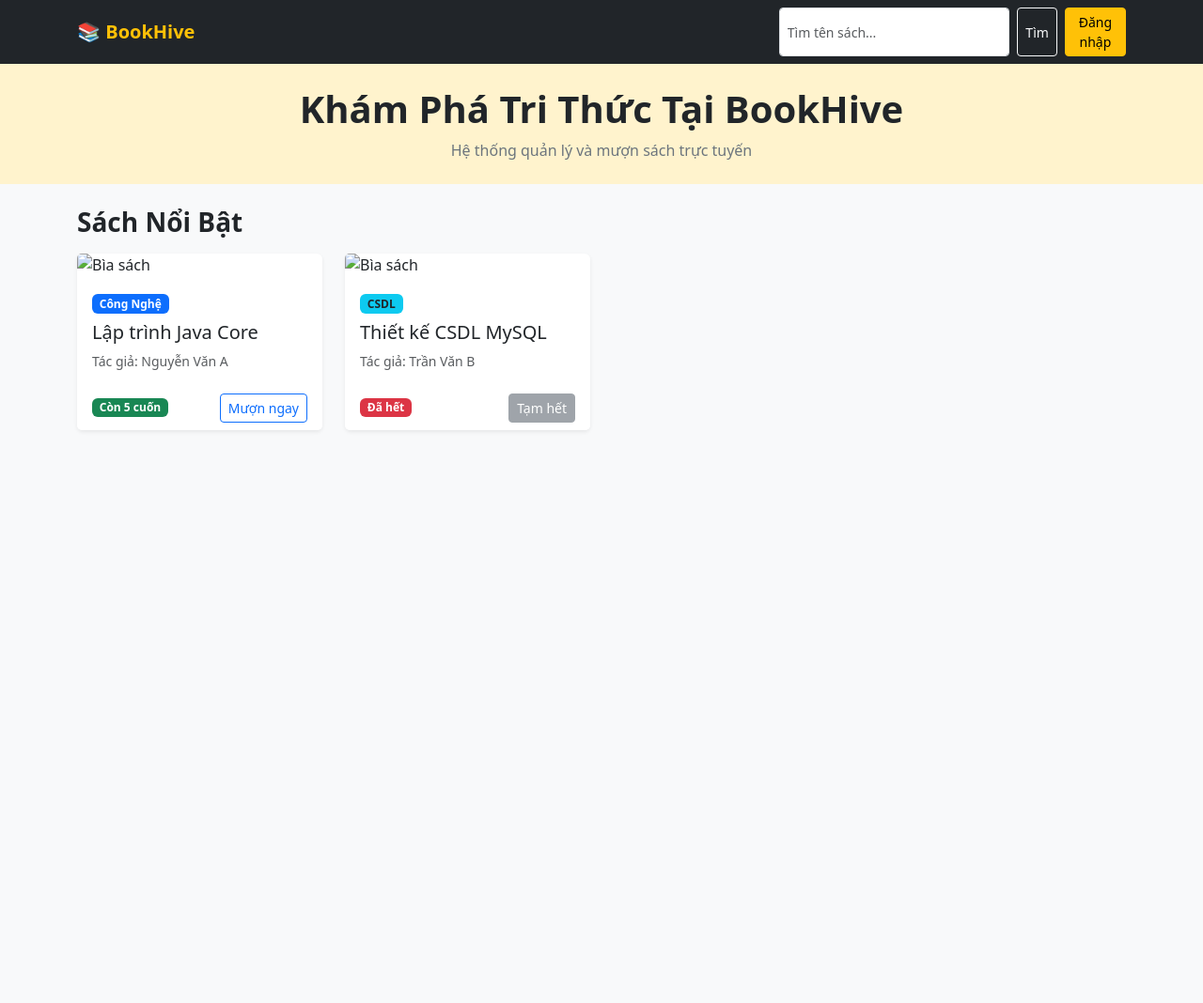
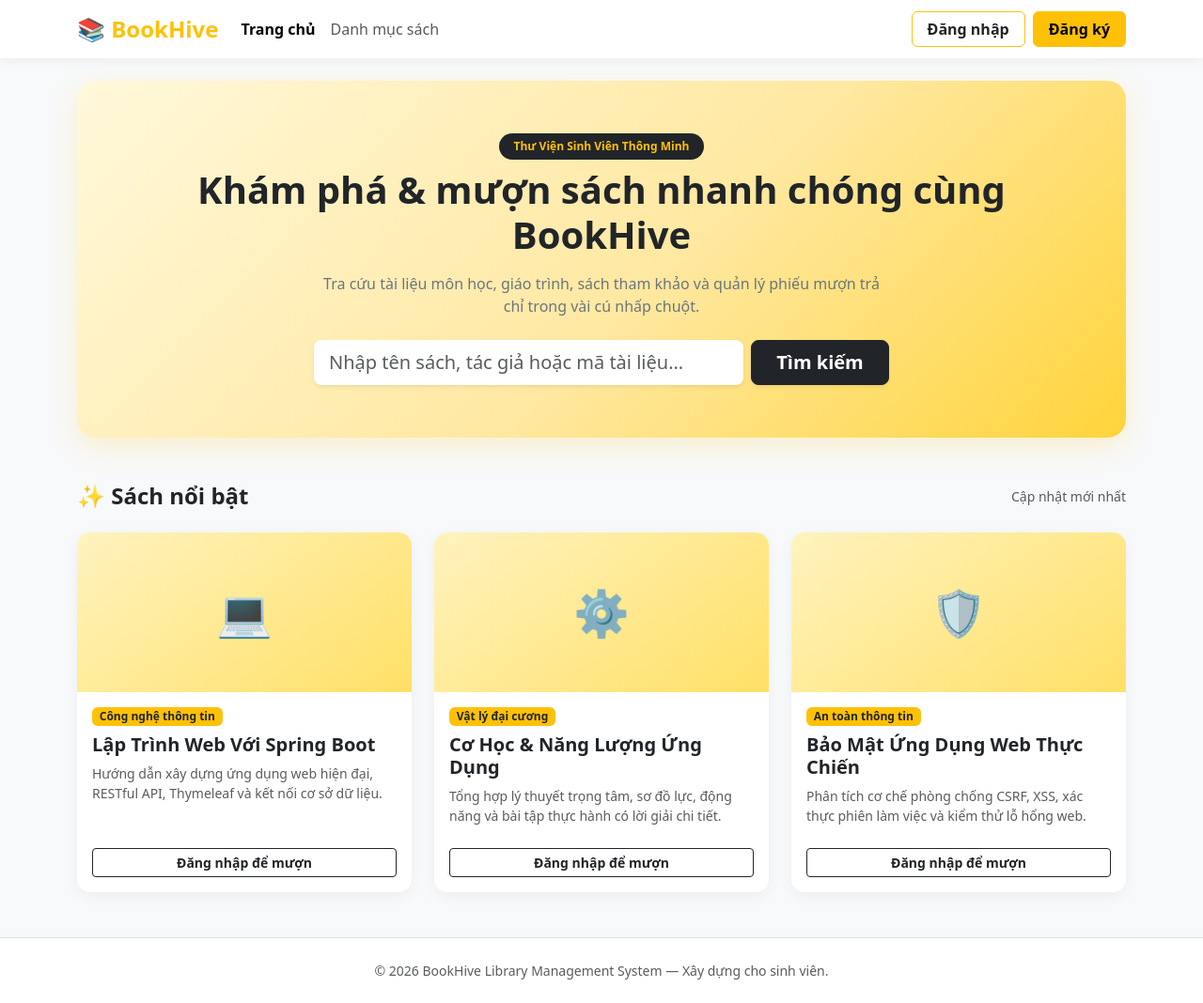
Before and after one commit to Billions-13/BookHive---Library-Management-System, a Spring app: page /index in a window 1280 px wide. Shown: the whole page at 94% size. Before the commit the page ends 459 px from the top, so only its background shows below. Run offline with Thymeleaf, Linux system fonts and the light colour scheme; the template is opened without the code that fills it, so the values that code supplies are empty; some libraries are stand-ins or nearby versions.

Commit message:
Finalize BookHive frontend templates and stylesheet for Spring Boot

```diff
--- a/BookHive---Library-Management-System-main/src/main/resources/static/css/style.css
+++ b/BookHive---Library-Management-System-main/src/main/resources/static/css/style.css
@@ -0,0 +1,125 @@
+:root {
+    --bh-primary: #ffc107;
+    --bh-primary-hover: #ffb300;
+    --bh-dark: #212529;
+}
+
+body {
+    font-family: system-ui, -apple-system, "Segoe UI", Roboto, "Helvetica Neue", Arial, sans-serif;
+    background-color: #f8f9fa;
+    color: var(--bh-dark);
+}
+
+.bh-navbar {
+    background-color: #ffffff;
+    box-shadow: 0 2px 12px rgba(0, 0, 0, 0.06);
+}
+
+.bh-hero {
+    background: linear-gradient(135deg, #fff8db 0%, #ffe8a1 55%, #ffd43b 100%);
+    border-radius: 20px;
+    padding: 3.5rem 2rem;
+    box-shadow: 0 10px 30px rgba(255, 193, 7, 0.18);
+}
+
+.bh-book-card {
+    border: none;
+    border-radius: 14px;
+    box-shadow: 0 4px 16px rgba(0, 0, 0, 0.05);
+    transition: transform 0.22s ease, box-shadow 0.22s ease;
+}
+
+.bh-book-card:hover {
+    transform: translateY(-5px);
+    box-shadow: 0 10px 24px rgba(0, 0, 0, 0.1);
+}
+
+.bh-book-cover {
+    height: 170px;
+    border-radius: 14px 14px 0 0;
+    display: flex;
+    align-items: center;
+    justify-content: center;
+    font-size: 3rem;
+    background: linear-gradient(145deg, #fff3bf, #ffe066);
+}
+
+.bh-auth-card {
+    width: 100%;
+    max-width: 430px;
+    border: none;
+    border-radius: 18px;
+    box-shadow: 0 12px 32px rgba(0, 0, 0, 0.08);
+    background-color: #ffffff;
+    z-index: 1000;
+}
+
+@keyframes blinkGlow {
+    0%, 100% {
+        opacity: 1;
+        transform: scale(1);
+        text-shadow: 0 0 12px #ffc107, 0 0 24px #ff9800;
+    }
+    50% {
+        opacity: 0.45;
+        transform: scale(1.06);
+        text-shadow: 0 0 4px #ffc107;
+    }
+}
+
+@keyframes spinSparkle {
+    0% {
+        transform: translate(-50%, -50%) rotate(0deg) scale(0.8);
+    }
+    50% {
+        transform: translate(-50%, -50%) rotate(180deg) scale(1.15);
+    }
+    100% {
+        transform: translate(-50%, -50%) rotate(360deg) scale(0.8);
+    }
+}
+
+@keyframes floatArrow {
+    0%, 100% {
+        transform: translateX(0);
+    }
+    50% {
+        transform: translateX(8px);
+    }
+}
+
+.blink-congrats {
+    animation: blinkGlow 1.1s infinite ease-in-out;
+}
+
+.sparkle-sky-overlay {
+    position: fixed;
+    inset: 0;
+    pointer-events: none;
+    overflow: hidden;
+    z-index: 999;
+    background: radial-gradient(circle at center, rgba(255, 193, 7, 0.14), rgba(0, 0, 0, 0.25));
+}
+
+.sparkle-spinner {
+    position: absolute;
+    top: 50%;
+    left: 50%;
+    width: 100vmax;
+    height: 100vmax;
+    animation: spinSparkle 7s linear infinite;
+    display: flex;
+    align-items: center;
+    justify-content: center;
+    font-size: 2rem;
+    letter-spacing: 2.2rem;
+    text-align: center;
+    line-height: 4.5rem;
+    color: #ffe066;
+    text-shadow: 0 0 10px #ffd43b, 0 0 22px #fab005;
+}
+
+.arrow-home {
+    display: inline-block;
+    animation: floatArrow 0.9s infinite ease-in-out;
+}
--- a/BookHive---Library-Management-System-main/src/main/resources/templates/index.html
+++ b/BookHive---Library-Management-System-main/src/main/resources/templates/index.html
@@ -1,75 +1,109 @@
 <!DOCTYPE html>
-<html lang="vi">
+<html lang="vi" xmlns:th="http://www.thymeleaf.org">
 <head>
     <meta charset="UTF-8">
     <meta name="viewport" content="width=device-width, initial-scale=1.0">
-    <title>BookHive - Thư Viện Trực Tuyến</title>
-    <!-- Bootstrap 5 CDN -->
+    <title>Trang Chủ - BookHive</title>
     <link href="https://cdn.jsdelivr.net/npm/bootstrap@5.3.0/dist/css/bootstrap.min.css" rel="stylesheet">
-    <!-- File CSS riêng của Sasa -->
-    <link rel="stylesheet" href="../static/css/style.css">
+    <link th:href="@{/css/style.css}" href="/css/style.css" rel="stylesheet">
 </head>
-<body class="bg-light">
-
-    <!-- Header / Navbar -->
-    <nav class="navbar navbar-expand-lg navbar-dark bg-dark">
+<body>
+    <nav class="navbar navbar-expand-lg bh-navbar sticky-top">
         <div class="container">
-            <a class="navbar-brand fw-bold text-warning" href="#">📚 BookHive</a>
+            <a class="navbar-brand fw-bold text-warning fs-4" th:href="@{/}" href="index.html">📚 BookHive</a>
+            <button class="navbar-toggler" type="button" data-bs-toggle="collapse" data-bs-target="#bhNav">
+                <span class="navbar-toggler-icon"></span>
+            </button>
+            <div class="collapse navbar-collapse" id="bhNav">
+                <ul class="navbar-nav me-auto mb-2 mb-lg-0">
+                    <li class="nav-item">
+                        <a class="nav-link active fw-semibold" th:href="@{/}" href="index.html">Trang chủ</a>
+                    </li>
+                    <li class="nav-item">
+                        <a class="nav-link" href="#featured-books">Danh mục sách</a>
+                    </li>
+                </ul>
                 <div class="d-flex gap-2">
-                <input class="form-control form-control-sm" type="search" placeholder="Tìm tên sách...">
-                <button class="btn btn-sm btn-outline-light">Tìm</button>
-                <button class="btn btn-sm btn-warning">Đăng nhập</button>
+                    <a th:href="@{/login}" href="login.html" class="btn btn-outline-warning text-dark fw-semibold px-3">Đăng nhập</a>
+                    <a th:href="@{/register}" href="register.html" class="btn btn-warning fw-bold px-3">Đăng ký</a>
+                </div>
             </div>
         </div>
     </nav>
 
-    <!-- Banner -->
-    <div class="bg-warning-subtle py-4 mb-4 text-center">
-        <div class="container">
-            <h1 class="fw-bold text-dark">Khám Phá Tri Thức Tại BookHive</h1>
-            <p class="text-secondary mb-0">Hệ thống quản lý và mượn sách trực tuyến</p>
+    <main class="container my-4">
+        <section class="bh-hero text-center mb-5">
+            <span class="badge bg-dark text-warning mb-2 px-3 py-2 rounded-pill">Thư Viện Sinh Viên Thông Minh</span>
+            <h1 class="fw-bold display-6 mb-3">Khám phá & mượn sách nhanh chóng cùng BookHive</h1>
+            <p class="text-secondary mx-auto mb-4" style="max-width: 600px;">
+                Tra cứu tài liệu môn học, giáo trình, sách tham khảo và quản lý phiếu mượn trả chỉ trong vài cú nhấp chuột.
+            </p>
+            <form class="row g-2 justify-content-center mx-auto" style="max-width: 620px;" th:action="@{/books/search}" action="/books/search" method="GET">
+                <div class="col-sm-9">
+                    <input type="text" name="keyword" class="form-control form-control-lg border-0 shadow-sm" placeholder="Nhập tên sách, tác giả hoặc mã tài liệu...">
                 </div>
+                <div class="col-sm-3 d-grid">
+                    <button type="submit" class="btn btn-dark btn-lg fw-bold shadow-sm">Tìm kiếm</button>
+                </div>
+            </form>
+        </section>
+
+        <section id="featured-books" class="mb-5">
+            <div class="d-flex justify-content-between align-items-center mb-4">
+                <h2 class="h4 fw-bold mb-0">✨ Sách nổi bật</h2>
+                <span class="text-muted small">Cập nhật mới nhất</span>
             </div>
 
-    <!-- Danh sách sách mẫu -->
-    <div class="container my-4">
-        <h3 class="fw-bold mb-3">Sách Nổi Bật</h3>
             <div class="row g-4">
-
-            <!-- Card 1 -->
-            <div class="col-md-3">
-                <div class="card h-100 shadow-sm border-0">
-                    <img src="https://via.placeholder.com/200x250" class="card-img-top" alt="Bìa sách">
-                    <div class="card-body">
-                        <span class="badge bg-primary mb-2">Công Nghệ</span>
-                        <h5 class="card-title text-truncate">Lập trình Java Core</h5>
-                        <p class="card-text text-muted small">Tác giả: Nguyễn Văn A</p>
-                    </div>
-                    <div class="card-footer bg-white border-0 d-flex justify-content-between align-items-center">
-                        <span class="badge bg-success">Còn 5 cuốn</span>
-                        <button class="btn btn-sm btn-outline-primary">Mượn ngay</button>
+                <div class="col-md-4">
+                    <div class="card bh-book-card h-100">
+                        <div class="bh-book-cover">💻</div>
+                        <div class="card-body d-flex flex-column">
+                            <span class="badge bg-warning text-dark align-self-start mb-2">Công nghệ thông tin</span>
+                            <h5 class="card-title fw-bold">Lập Trình Web Với Spring Boot</h5>
+                            <p class="card-text text-muted small flex-grow-1">
+                                Hướng dẫn xây dựng ứng dụng web hiện đại, RESTful API, Thymeleaf và kết nối cơ sở dữ liệu.
+                            </p>
+                            <a th:href="@{/login}" href="login.html" class="btn btn-outline-dark btn-sm fw-semibold mt-2">Đăng nhập để mượn</a>
                         </div>
                     </div>
                 </div>
 
-            <!-- Card 2 -->
-            <div class="col-md-3">
-                <div class="card h-100 shadow-sm border-0">
-                    <img src="https://via.placeholder.com/200x250" class="card-img-top" alt="Bìa sách">
-                    <div class="card-body">
-                        <span class="badge bg-info text-dark mb-2">CSDL</span>
-                        <h5 class="card-title text-truncate">Thiết kế CSDL MySQL</h5>
-                        <p class="card-text text-muted small">Tác giả: Trần Văn B</p>
-                    </div>
-                    <div class="card-footer bg-white border-0 d-flex justify-content-between align-items-center">
-                        <span class="badge bg-danger">Đã hết</span>
-                        <button class="btn btn-sm btn-secondary" disabled>Tạm hết</button>
+                <div class="col-md-4">
+                    <div class="card bh-book-card h-100">
+                        <div class="bh-book-cover">⚙️</div>
+                        <div class="card-body d-flex flex-column">
+                            <span class="badge bg-warning text-dark align-self-start mb-2">Vật lý đại cương</span>
+                            <h5 class="card-title fw-bold">Cơ Học & Năng Lượng Ứng Dụng</h5>
+                            <p class="card-text text-muted small flex-grow-1">
+                                Tổng hợp lý thuyết trọng tâm, sơ đồ lực, động năng và bài tập thực hành có lời giải chi tiết.
+                            </p>
+                            <a th:href="@{/login}" href="login.html" class="btn btn-outline-dark btn-sm fw-semibold mt-2">Đăng nhập để mượn</a>
                         </div>
                     </div>
                 </div>
 
+                <div class="col-md-4">
+                    <div class="card bh-book-card h-100">
+                        <div class="bh-book-cover">🛡️</div>
+                        <div class="card-body d-flex flex-column">
+                            <span class="badge bg-warning text-dark align-self-start mb-2">An toàn thông tin</span>
+                            <h5 class="card-title fw-bold">Bảo Mật Ứng Dụng Web Thực Chiến</h5>
+                            <p class="card-text text-muted small flex-grow-1">
+                                Phân tích cơ chế phòng chống CSRF, XSS, xác thực phiên làm việc và kiểm thử lỗ hổng web.
+                            </p>
+                            <a th:href="@{/login}" href="login.html" class="btn btn-outline-dark btn-sm fw-semibold mt-2">Đăng nhập để mượn</a>
                         </div>
                     </div>
+                </div>
+            </div>
+        </section>
+    </main>
 
+    <footer class="bg-white border-top py-4 text-center text-muted small">
+        <div class="container">© 2026 BookHive Library Management System — Xây dựng cho sinh viên.</div>
+    </footer>
+
+    <script src="https://cdn.jsdelivr.net/npm/bootstrap@5.3.0/dist/js/bootstrap.bundle.min.js"></script>
 </body>
 </html>
```
Also changed, not shown: BookHive---Library-Management-System-main/src/main/resources/templates/login.html (+29 -16 lines), BookHive---Library-Management-System-main/src/main/resources/templates/register.html (+59 -96 lines). Lines whose indentation alone changed are shown as unchanged.
